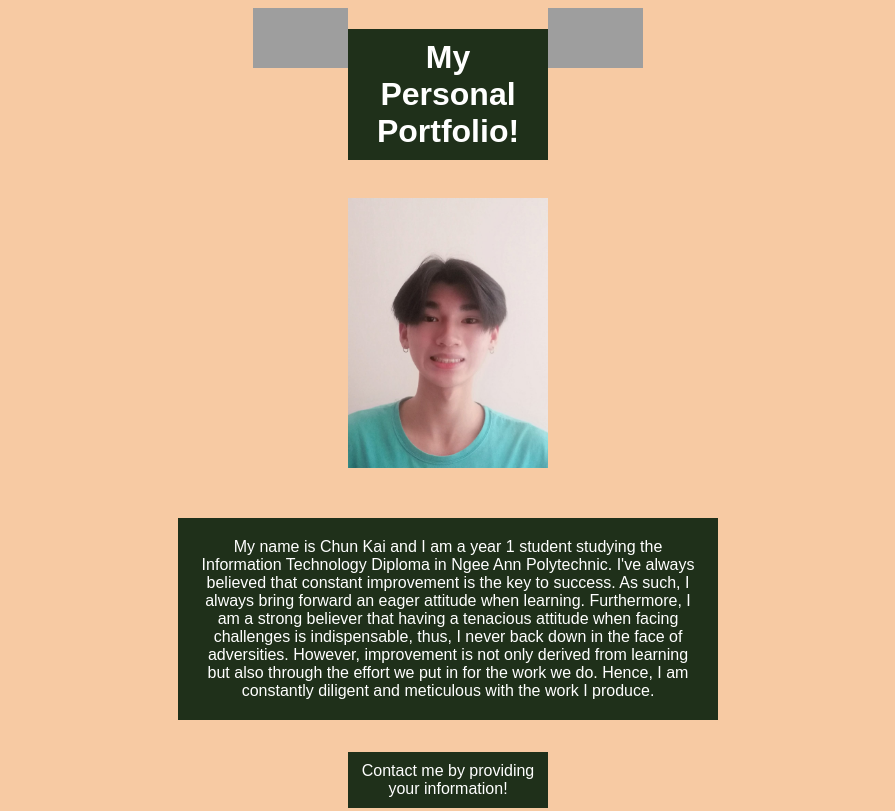
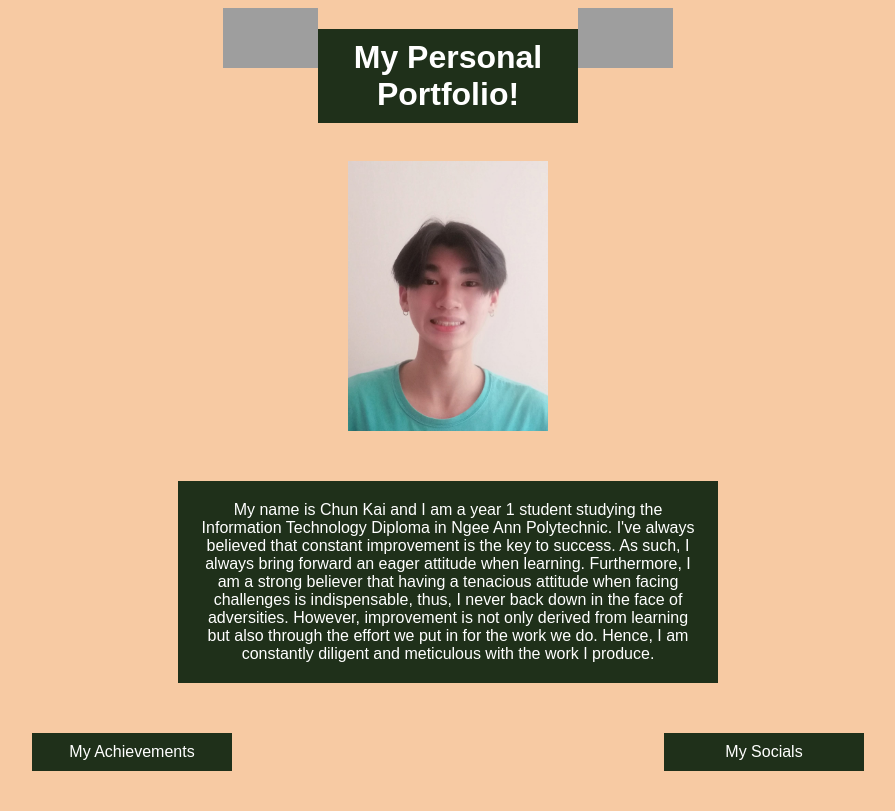
Before and after one commit to ChunKaii/ID-Assignment-1, a plain HTML site: page index.html in a window 1280 px wide. Shown: the top 811 px of the page, without its empty margins (192-1087 px from the left). Drawn offline with Linux system fonts and the light colour scheme; grey boxes are pictures that could not be loaded.

Commit message:
Update flexbox size and add 2 buttons as directory

```diff
--- a/index.html
+++ b/index.html
@@ -9,7 +9,7 @@
         <div class="flex-container">
             <img class="logo" src="https://www1.np.edu.sg/tas/aat/images/logo.gif"
             width="95px" height="60px">
-            <h1 class="small-box">My Personal Portfolio!</h1>
+            <h1 class="title-box">My Personal Portfolio!</h1>
             <img class="logo" src="https://zenprospect-production.s3.amazonaws.com/uploads/pictures/60b00073dafd290001c9f04a/picture"
             width="95px" height="60px">
         </div>
@@ -28,10 +28,16 @@
                 diligent and meticulous with the work I produce.
             </p>
             <br>
-            <br>
         </div>
+        <br>
+        <div class="space-around">
+            <a><p class="contact-box">My Achievements</p></a>
+            <a><p class="contact-box">My Socials</p></a>
+        </div>
+        <br>
+        <br>
         <div class="flex-container">
-            <p class="small-box">Contact me by providing your information!</p>
+            <p class="contact-box">Contact me by providing your information!</p>
         </div>
         <div class="align">
             <form action="">
--- a/style.css
+++ b/style.css
@@ -17,11 +17,18 @@ h1{
     width: 500px;
     padding: 20px;
 }
-.small-box{
+.contact-box{
     text-align: center;
     background-color: #1F301A;
     color: white;
     width: 180px;
+    padding: 10px;
+}
+.title-box{
+    text-align: center;
+    background-color: #1F301A;
+    color: white;
+    width: 240px;
     padding: 10px;
 }
 .align{
@@ -35,3 +42,7 @@ label {
     display: inline-block;
     width: 60px;
 }
+.space-around{
+    display: flex;
+    justify-content: space-around;
+}
```
